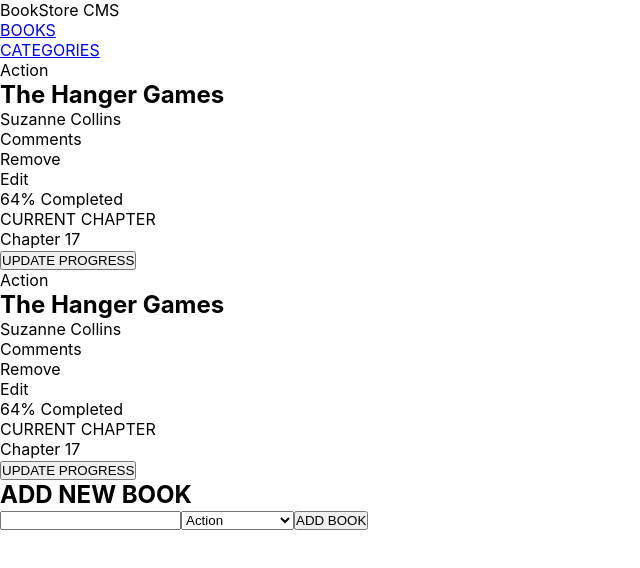
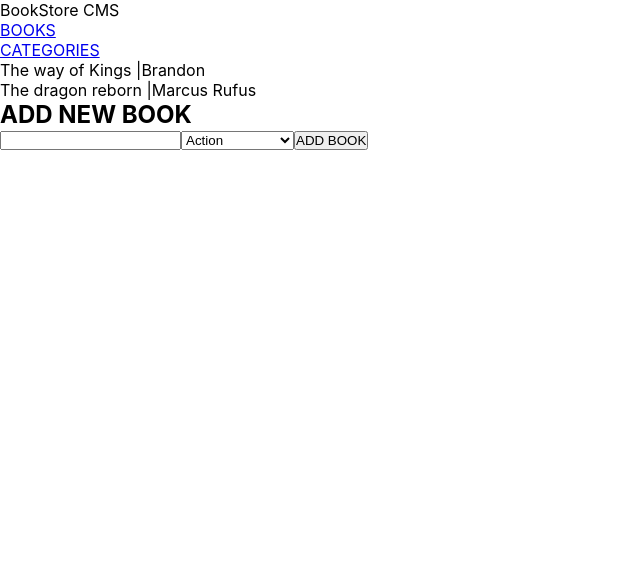
Before and after one commit to Kirabo19/react-bookstore, a React (Create React App) app: page / in a window 1280 px wide. Shown: the top 568 px of the page, without its empty margins (0-640 px from the left). Built offline with nearby package versions, Linux system fonts and the light colour scheme.

Commit message:
Fixed files as per review

```diff
--- a/package.json
+++ b/package.json
@@ -6,6 +6,7 @@
     "@testing-library/jest-dom": "^5.16.5",
     "@testing-library/react": "^13.4.0",
     "@testing-library/user-event": "^13.5.0",
+    "prop-types": "^15.8.1",
     "react": "^18.2.0",
     "react-dom": "^18.2.0",
     "react-router-dom": "^6.4.5",
--- a/src/components/book.js
+++ b/src/components/book.js
@@ -1,21 +1,15 @@
+/* eslint-disable react/prop-types */
+/* eslint-disable react/destructuring-assignment */
 import React from 'react';
 
-const Book = () => (
+const Book = (props) => (
   <div>
-    <p>Action</p>
-    <h2>The Hanger Games</h2>
-    <p>Suzanne Collins</p>
-    <ul>
-      <li>Comments</li>
-      <li>Remove</li>
-      <li>Edit</li>
-    </ul>
-    <div>64% Completed</div>
-    <div>
-      <p>CURRENT CHAPTER</p>
-      <p>Chapter 17</p>
-      <button type="button">UPDATE PROGRESS</button>
-    </div>
+    <li>
+      {props.bookList.title}
+      {' '}
+      |
+      {props.bookList.author}
+    </li>
 
   </div>
 );
--- a/src/components/bookList.js
+++ b/src/components/bookList.js
@@ -1,20 +1,54 @@
 import React from 'react';
 import Book from './book';
+import Form from './form';
 
 const BooksList = () => {
-  const bookList = [
+  const state = {
+    bookList: [
       {
         id: 1,
+        title: 'The way of Kings',
+        author: 'Brandon',
       },
       {
         id: 2,
+        title: 'The dragon reborn',
+        author: 'Marcus Rufus',
       },
-  ];
-  const list = bookList.map((item) => (<li key={item.id}><Book /></li>));
+    ],
+  };
+
   return (
+  // const list = bookList.map((books) => <li key={books.id}><Book books={books} /></li>);
+    <>
       <ul>
-      {list}
+        {state.bookList.map((item) => (
+          <Book
+            key={item.id}
+            bookList={item}
+          />
+        ))}
       </ul>
+      <Form />
+    </>
   );
+
+  // const list = bookList.map((item) => (<li key={item.id}><Book item={item} /></li>));
+  //   const list = bookList.map((books) => (
+  //     <li key={books.id}>
+  //       <Book item={item} />
+  //     </li>
+
+  //   ));
+
+  //   return (
+  //     <>
+  //       <ul>
+  //         {list}
+  //       </ul>
+  //       <Form />
+
+//     </>
+//   );
 };
 export default BooksList;
--- a/src/pages/BooksPage.js
+++ b/src/pages/BooksPage.js
@@ -1,11 +1,10 @@
 import React from 'react';
 import BooksList from '../components/bookList';
-import Form from '../components/form';
 
 const BooksPage = () => (
   <>
     <BooksList />
-    <Form />
+
   </>
 );
 
--- a/src/pages/CategoriesPages.js
+++ b/src/pages/CategoriesPages.js
@@ -1,7 +1,9 @@
 import React from 'react';
 
 const CategoriesPages = () => (
-  <h2>Come back later</h2>
+  <div>
+    <button type="submit">Check status</button>
+  </div>
 );
 
 export default CategoriesPages;
```
Also changed, not shown: 1 other file (tests, documents, lock files or other folders). Lines whose indentation alone changed are shown as unchanged.
